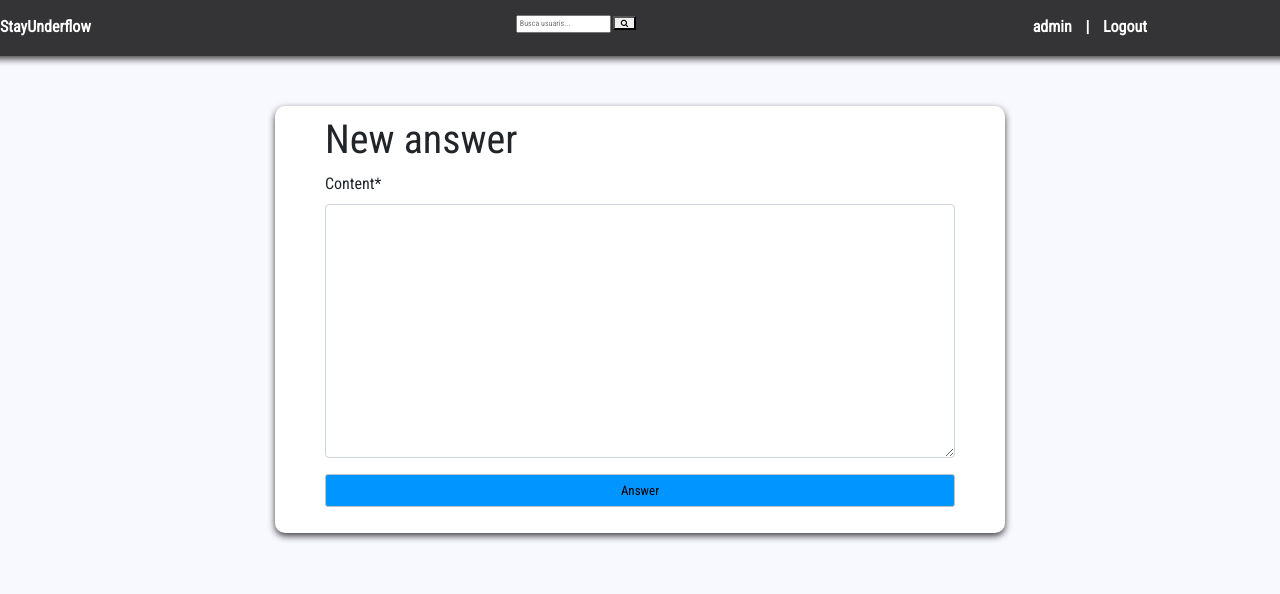
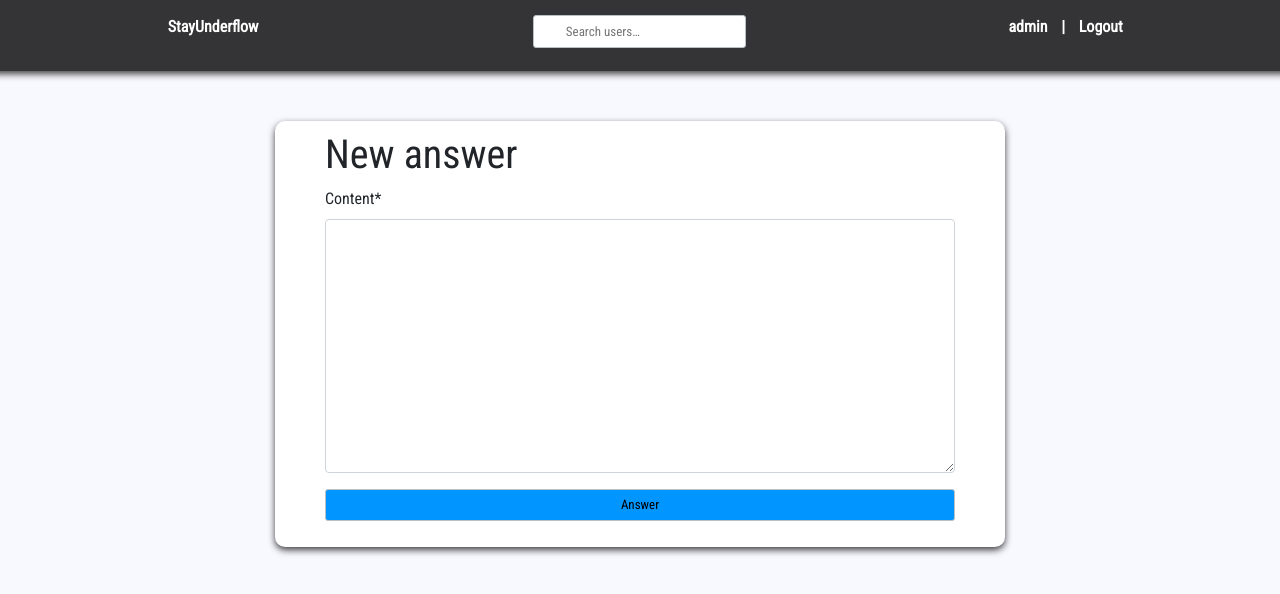
Before and after one commit to UB-ES-19/A2-StayUnderflow, a Django app: page /stayunderflow/post/1/answer/ in a window 1280 px wide. Shown: the top 594 px of the page. Run offline with Django 3.2, Linux system fonts and the light colour scheme; a user stored in the database is signed in; some libraries are stand-ins or nearby versions.

Commit message:
Barra superior una mica millorada + tosset de users i profile

```diff
--- a/StayUnderflow_WebApp/static/css/stayunderflow.css
+++ b/StayUnderflow_WebApp/static/css/stayunderflow.css
@@ -1,3 +1,4 @@
+/*MENU SUPERIOR*/
 .header{
     background-color: rgba(0, 0, 0, 0.79);
     padding: 15px;
@@ -15,19 +16,20 @@
 
 .column{
     float: left;
-    width: 30%;
+    width: 33.3%;
     text-align: center;
 }
 
 .cerca{
     font-size: 0.5em;
 }
-
+/*CONTINGUT*/
 .mainContent{
     max-width: 800px;
-    margin: 0 auto;
+    margin: 50px auto;
 }
 
+/*LINKS BARRA SUPERIOR*/
 a{
     color: white;
     text-decoration: none;
@@ -36,6 +38,39 @@ a{
 a:hover{
     color: #ff790f;
 }
+
+/*USERS.HTML*/
+.userlink{
+    color: #3A4145;
+}
+
+.center {
+  display: block;
+  margin-left: auto;
+  margin-right: auto;
+  width: 50%;
+}
+
+/*BUSCADOR*/
+
+.s-input{
+    -webkit-appearance: none;
+    width: 50%;
+    margin: 0;
+    padding: .6em .7em;
+    border: 1px solid #bbc0c4;
+    border-radius: 3px;
+    box-shadow: 0 0 0 rgba(255,255,255,0);
+    font-size: 13px;
+    font-family: inherit;
+    line-height: 1.15384615;
+}
+
+.s-input {
+    padding-left: 32px;
+}
+
+/*NO HO SE NO HO HE FET JO*/
 .welcomeH1{
     color: #3A4145;
     font-size: 9em;
--- a/templates/stay_underflow/base.html
+++ b/templates/stay_underflow/base.html
@@ -19,26 +19,25 @@
     <body>
         <div class="row header">
 
-            <div class="column home" style="text-align:left">
+            <div class="column">
                 <a href="{% url 'stayunderflow' %}">StayUnderflow</a>
             </div>
 
 
             <div class="column cerca">
                 <form action="{% url 'users'%}" method="get">
-                    <input name="username" type="text" placeholder="Busca usuaris...">
-                    <button type="submit"> <a class="fa fa-search"></a></button>
+                    <input name="username" type="text" placeholder="Search users…" class="s-input s-input__search js-search-field " aria-label="Search">
                 </form>
             </div>
 
             {% if not user.is_authenticated %}
-                <div class="column" style="text-align:right">
+                <div class="column">
                     <b><a style="margin:5px" href="{%url 'login' %}"> Login </a></b>
                     <b style="margin:5px"> | </b>
                     <b><a style="margin:5px" href="{%url 'register' %}"> Register </a></b>
                 </div>
             {% else %}
-                <div class="column" style="text-align:right">
+                <div class="column">
                     <b><a style="margin:5px" href="{%url 'profile' %}">{{ user }}</a></b>
                     <b style="margin:5px"> | </b>
                     <b><a style="margin:5px" href="{%url 'logout' %}">Logout</a></b>
```
Also changed, not shown: templates/stay_underflow/users.html (+5 -5 lines), StayUnderflow_WebApp/static/images/NoResult.png (added).
